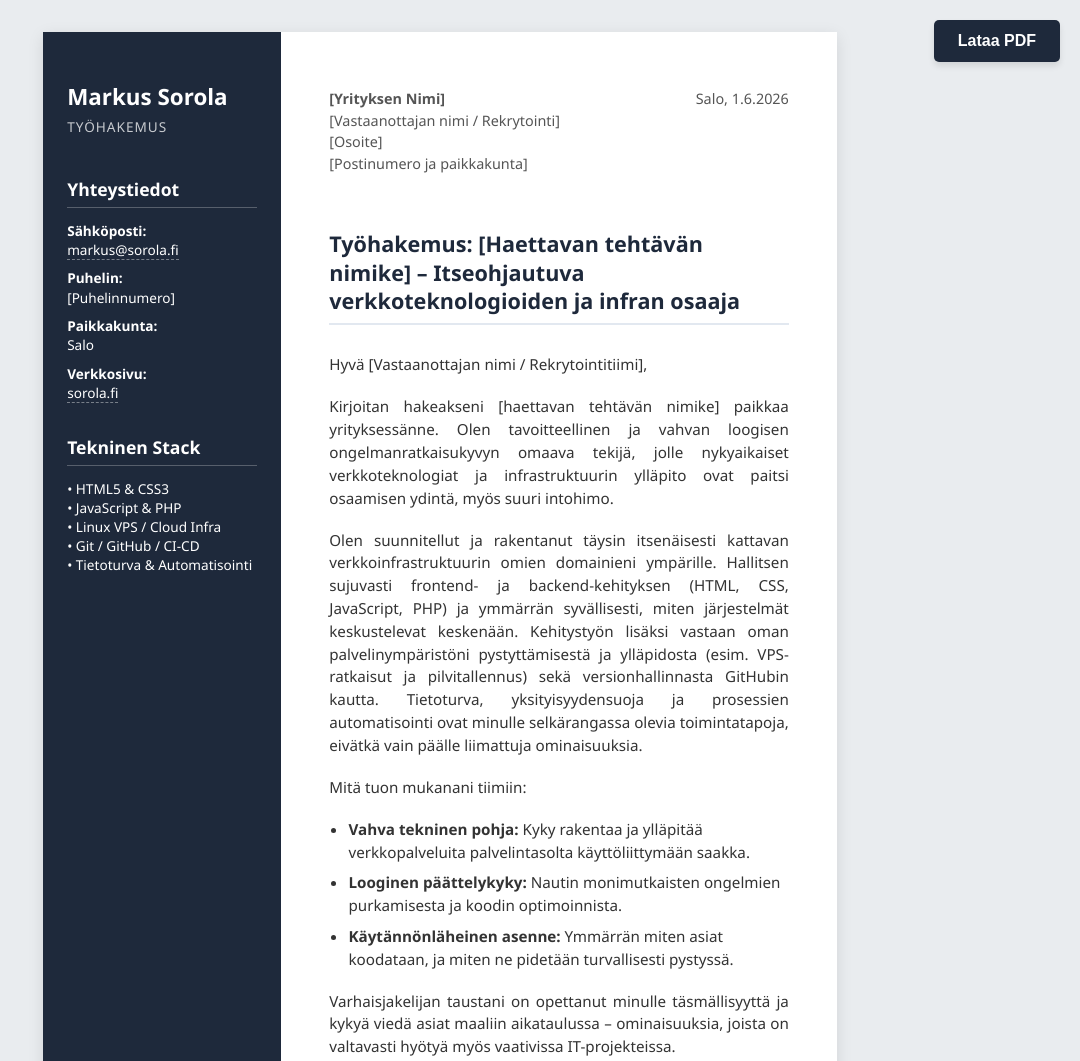
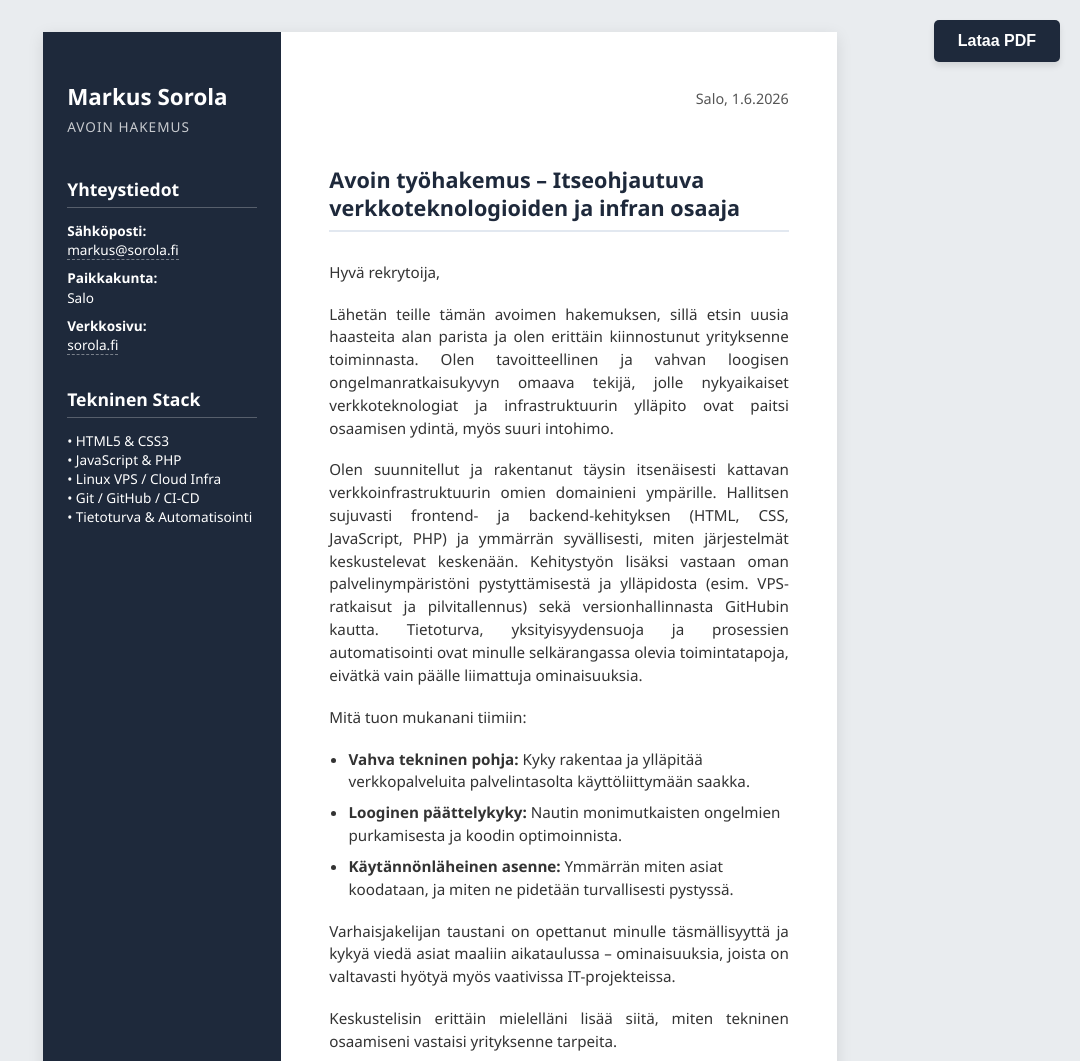
Before and after one commit to Domainmasteri/sorolan-sivut, a plain HTML site: page ansioluettelot/hakemus-make/hakemus-it.html in a window 1280 px wide. Shown: the top 1061 px of the page, without its empty margins (200-1280 px from the left). Drawn offline with Linux system fonts and the light colour scheme.

Commit message:
Update hakemus-it.html

```diff
--- a/ansioluettelot/hakemus-make/hakemus-it.html
+++ b/ansioluettelot/hakemus-make/hakemus-it.html
@@ -9,17 +9,16 @@
 </head>
 <body>
 
-<button class="btn-download" onclick="generatePDF('Markus_Sorola_Tyohakemus_IT.pdf')">Lataa PDF</button>
+<button class="btn-download" onclick="generatePDF('Markus_Sorola_Avoin_Hakemus_IT.pdf')">Lataa PDF</button>
 
 <div class="hakemus-container" id="hakemus">
 
     <div class="sidebar">
         <h2>Markus Sorola</h2>
-        <p class="title">Työhakemus</p>
+        <p class="title">Avoin hakemus</p>
 
         <h3>Yhteystiedot</h3>
         <p><strong>Sähköposti:</strong><br><a href="mailto:markus@sorola.fi">markus@sorola.fi</a></p>
-        <p><strong>Puhelin:</strong><br>[Puhelinnumero]</p>
         <p><strong>Paikkakunta:</strong><br>Salo</p>
         <p><strong>Verkkosivu:</strong><br><a href="https://sorola.fi" target="_blank">sorola.fi</a></p>
 
@@ -28,24 +27,18 @@
     </div>
 
     <div class="main-content">
-        <div class="letter-header">
-            <div class="recipient-info">
-                <strong>[Yrityksen Nimi]</strong><br>
-                [Vastaanottajan nimi / Rekrytointi]<br>
-                [Osoite]<br>
-                [Postinumero ja paikkakunta]
-            </div>
+        <div class="letter-header" style="justify-content: flex-end;">
             <div class="date-info">
                 Salo, <span id="current-date"></span>
             </div>
         </div>
 
-        <h1 class="application-title">Työhakemus: [Haettavan tehtävän nimike] – Itseohjautuva verkkoteknologioiden ja infran osaaja</h1>
+        <h1 class="application-title">Avoin työhakemus – Itseohjautuva verkkoteknologioiden ja infran osaaja</h1>
 
         <div class="letter-body">
-            <p>Hyvä [Vastaanottajan nimi / Rekrytointitiimi],</p>
+            <p>Hyvä rekrytoija,</p>
 
-            <p>Kirjoitan hakeakseni [haettavan tehtävän nimike] paikkaa yrityksessänne. Olen tavoitteellinen ja vahvan loogisen ongelmanratkaisukyvyn omaava tekijä, jolle nykyaikaiset verkkoteknologiat ja infrastruktuurin ylläpito ovat paitsi osaamisen ydintä, myös suuri intohimo.</p>
+            <p>Lähetän teille tämän avoimen hakemuksen, sillä etsin uusia haasteita alan parista ja olen erittäin kiinnostunut yrityksenne toiminnasta. Olen tavoitteellinen ja vahvan loogisen ongelmanratkaisukyvyn omaava tekijä, jolle nykyaikaiset verkkoteknologiat ja infrastruktuurin ylläpito ovat paitsi osaamisen ydintä, myös suuri intohimo.</p>
 
             <p>Olen suunnitellut ja rakentanut täysin itsenäisesti kattavan verkkoinfrastruktuurin omien domainieni ympärille. Hallitsen sujuvasti frontend- ja backend-kehityksen (HTML, CSS, JavaScript, PHP) ja ymmärrän syvällisesti, miten järjestelmät keskustelevat keskenään. Kehitystyön lisäksi vastaan oman palvelinympäristöni pystyttämisestä ja ylläpidosta (esim. VPS-ratkaisut ja pilvitallennus) sekä versionhallinnasta GitHubin kautta. Tietoturva, yksityisyydensuoja ja prosessien automatisointi ovat minulle selkärangassa olevia toimintatapoja, eivätkä vain päälle liimattuja ominaisuuksia.</p>
 
@@ -70,5 +63,6 @@
     </div>
 </div>
 <script src="script-hakemus.js"></script>
+
 </body>
 </html>
```
